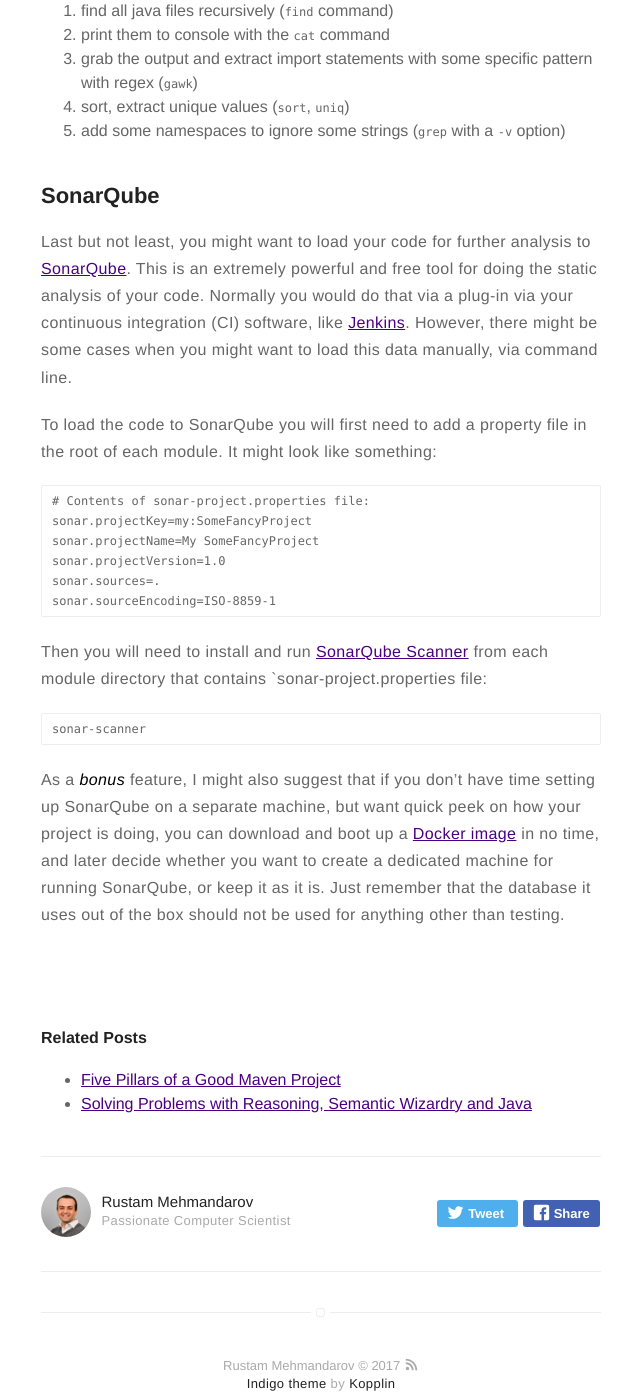
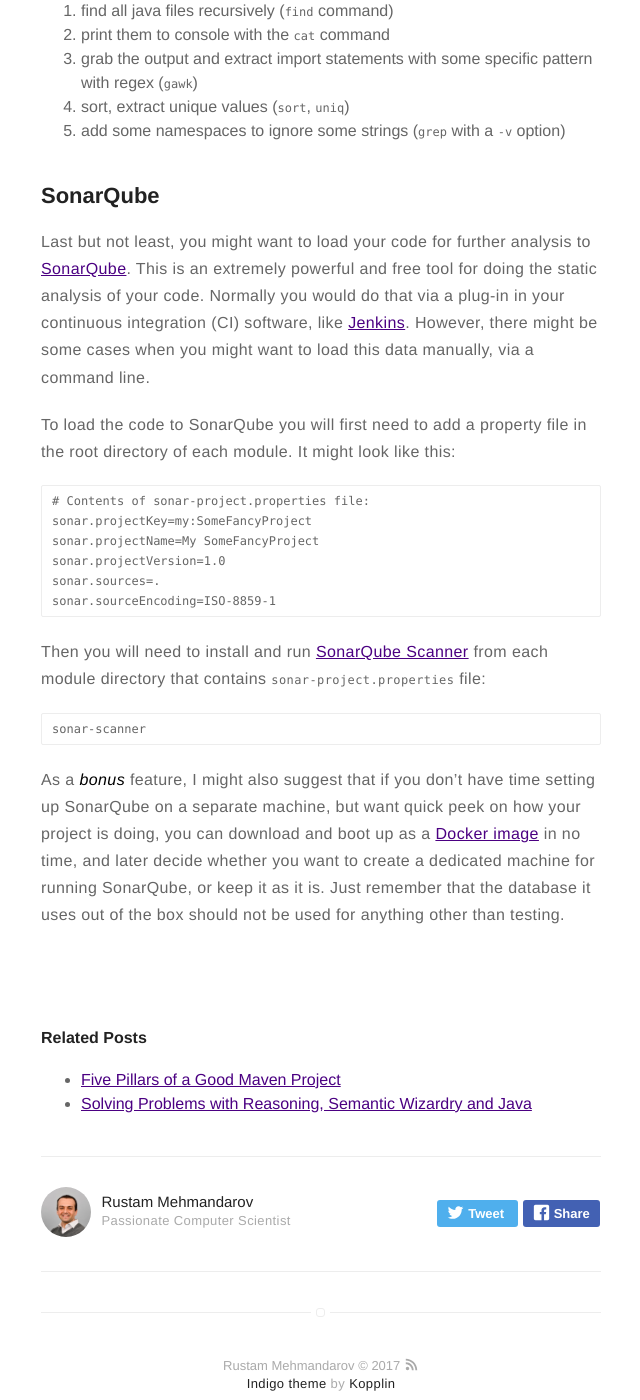
Before and after one commit to mehmandarov/mehmandarov.github.io, a Jekyll site: the page built from _posts/2017-05-16-cmd-tools-for-developers.markdown, in a window 1280 px wide and 1400 px high, scrolled down 4063 px. Shown: the whole window, without its empty margins (319-959 px from the left). Built offline with Jekyll 4.4.1, drawn with Linux system fonts in a browser that asks for light colours; some of the changed text lies outside the part shown.

Commit message:
Updated blog post

```diff
--- a/_posts/2017-05-16-cmd-tools-for-developers.markdown
+++ b/_posts/2017-05-16-cmd-tools-for-developers.markdown
@@ -154,9 +154,9 @@
 5. add some namespaces to ignore some strings (`grep` with a `-v` option)
 
 ## SonarQube
-Last but not least, you might want to load your code for further analysis to [SonarQube][8]. This is an extremely powerful and free tool for doing the static analysis of your code. Normally you would do that via a plug-in via your continuous integration (CI) software, like [Jenkins][9]. However, there might be some cases when you might want to load this data manually, via command line.
+Last but not least, you might want to load your code for further analysis to [SonarQube][8]. This is an extremely powerful and free tool for doing the static analysis of your code. Normally you would do that via a plug-in in your continuous integration (CI) software, like [Jenkins][9]. However, there might be some cases when you might want to load this data manually, via a command line.
 
-To load the code to SonarQube you will first need to add a property file in the root of each module. It might look like something:
+To load the code to SonarQube you will first need to add a property file in the root directory of each module. It might look like this:
 
 {% highlight text %}
 # Contents of sonar-project.properties file:
@@ -167,13 +167,13 @@
 sonar.sourceEncoding=ISO-8859-1
 {% endhighlight %}
 
-Then you will need to install and run [SonarQube Scanner][10] from each module directory that contains `sonar-project.properties file:
+Then you will need to install and run [SonarQube Scanner][10] from each module directory that contains `sonar-project.properties` file:
 
 {% highlight bash %}
 sonar-scanner
 {% endhighlight %}
 
-As a **_bonus_** feature, I might also suggest that if you don't have time setting up SonarQube on a separate machine, but want quick peek on how your project is doing, you can download and boot up a [Docker image][11] in no time, and later decide whether you want to create a dedicated machine for running SonarQube, or keep it as it is. Just remember that the database it uses out of the box should not be used for anything other than testing.
+As a **_bonus_** feature, I might also suggest that if you don't have time setting up SonarQube on a separate machine, but want quick peek on how your project is doing, you can download and boot up as a [Docker image][11] in no time, and later decide whether you want to create a dedicated machine for running SonarQube, or keep it as it is. Just remember that the database it uses out of the box should not be used for anything other than testing.
 
 
 
```
Also changed, not shown: other parts of _posts/2017-05-16-cmd-tools-for-developers.markdown (+1 -1 lines).
